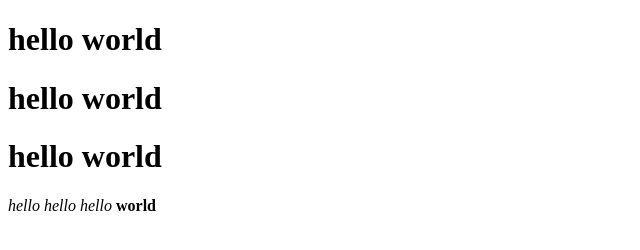
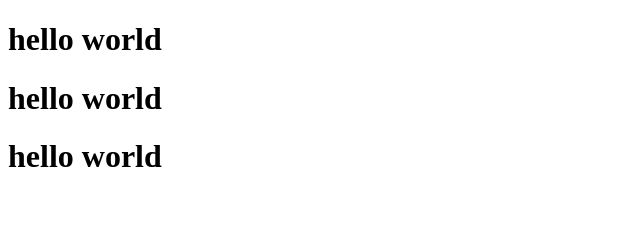
Before and after one commit to Tolkinxon/test, a plain HTML site: page index.html in a window 1280 px wide. Shown: the whole page, without its empty margins (0-640 px from the left). Drawn offline with Linux system fonts and the light colour scheme.

Commit message:
Delete tags

```diff
--- a/index.html
+++ b/index.html
@@ -11,8 +11,5 @@
     <h1>hello world</h1>
 
 
-    <i>hello</i>
-    <i>hello hello</i>
-    <b>world</b>
 </body>
 </html>
```
